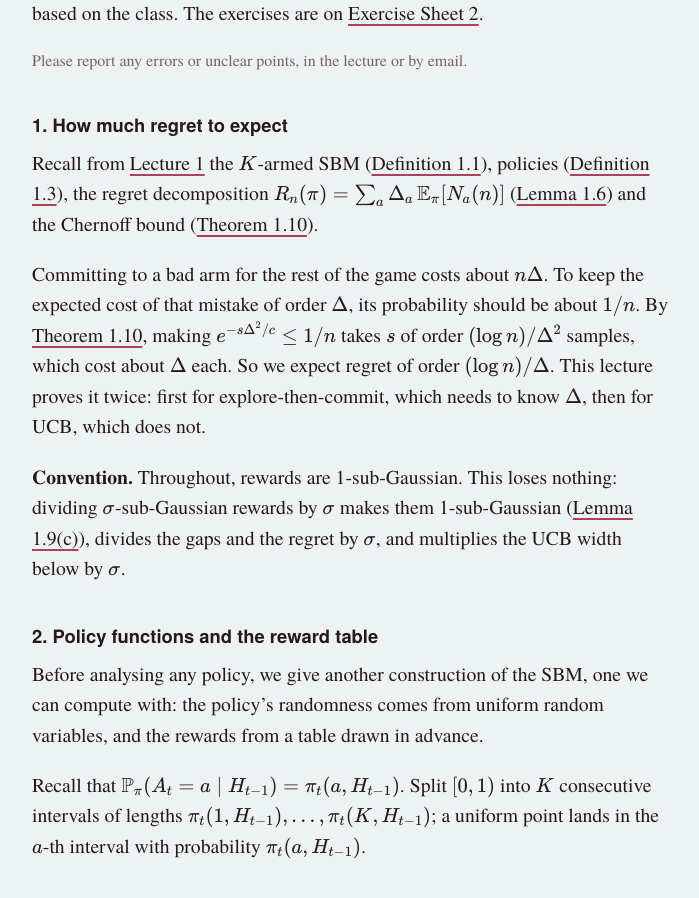
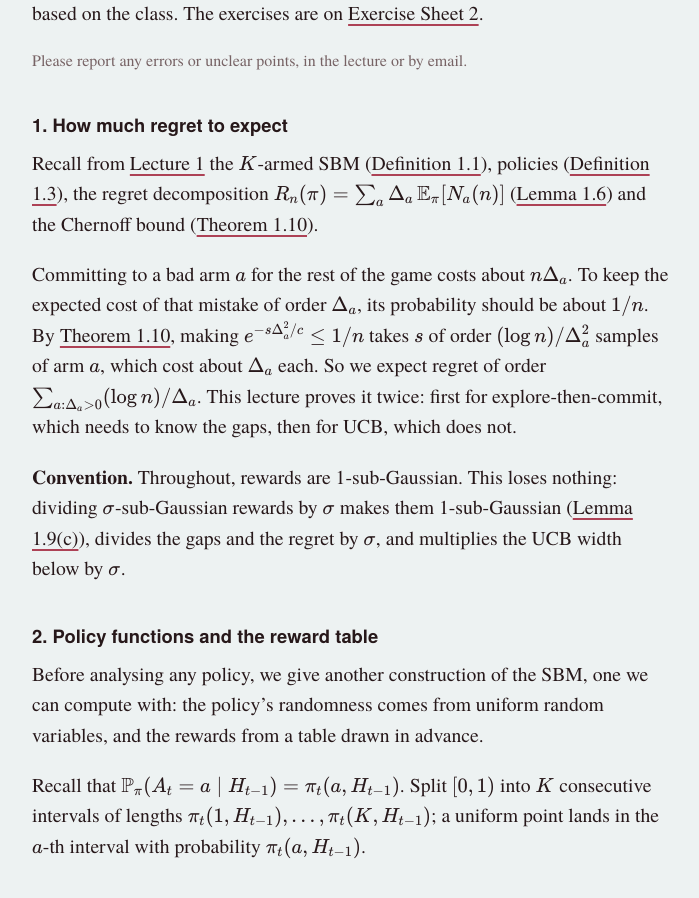
Before and after one commit to iyertejas/iyertejas.github.io, a Jekyll site: the page built from course-rl-2026-lecture-2.md, in a window 1280 px wide and 900 px high, scrolled down 314 px. Shown: the whole window, without its empty margins (232-931 px from the left). Built offline with Jekyll 4.4.1, drawn with Linux system fonts in a browser that asks for light colours.

Commit message:
Lecture 2: show the dependence of the gap on the arm in Section 1

```diff
--- a/course-rl-2026-lecture-2.md
+++ b/course-rl-2026-lecture-2.md
@@ -21,7 +21,7 @@ Please report any errors or unclear points, in the lecture or by email.
 
 Recall from [Lecture 1](course-rl-2026-lecture-1.html) the $$K$$-armed SBM ([Definition 1.1](course-rl-2026-lecture-1.html#definition-1-1)), policies ([Definition 1.3](course-rl-2026-lecture-1.html#definition-1-3)), the regret decomposition $$R_n(\pi) = \sum_a \Delta_a\, \mathbb E_\pi[N_a(n)]$$ ([Lemma 1.6](course-rl-2026-lecture-1.html#lemma-1-6)) and the Chernoff bound ([Theorem 1.10](course-rl-2026-lecture-1.html#theorem-1-10)).
 
-Committing to a bad arm for the rest of the game costs about $$n\Delta$$. To keep the expected cost of that mistake of order $$\Delta$$, its probability should be about $$1/n$$. By [Theorem 1.10](course-rl-2026-lecture-1.html#theorem-1-10), making $$e^{-s\Delta^2/c} \le 1/n$$ takes $$s$$ of order $$(\log n)/\Delta^2$$ samples, which cost about $$\Delta$$ each. So we expect regret of order $$(\log n)/\Delta$$. This lecture proves it twice: first for explore-then-commit, which needs to know $$\Delta$$, then for UCB, which does not.
+Committing to a bad arm $$a$$ for the rest of the game costs about $$n\Delta_a$$. To keep the expected cost of that mistake of order $$\Delta_a$$, its probability should be about $$1/n$$. By [Theorem 1.10](course-rl-2026-lecture-1.html#theorem-1-10), making $$e^{-s\Delta_a^2/c} \le 1/n$$ takes $$s$$ of order $$(\log n)/\Delta_a^2$$ samples of arm $$a$$, which cost about $$\Delta_a$$ each. So we expect regret of order $$\sum_{a : \Delta_a > 0} (\log n)/\Delta_a$$. This lecture proves it twice: first for explore-then-commit, which needs to know the gaps, then for UCB, which does not.
 
 **Convention.** Throughout, rewards are 1-sub-Gaussian. This loses nothing: dividing $$\sigma$$-sub-Gaussian rewards by $$\sigma$$ makes them 1-sub-Gaussian ([Lemma 1.9(c)](course-rl-2026-lecture-1.html#lemma-1-9)), divides the gaps and the regret by $$\sigma$$, and multiplies the UCB width below by $$\sigma$$.
 
```
